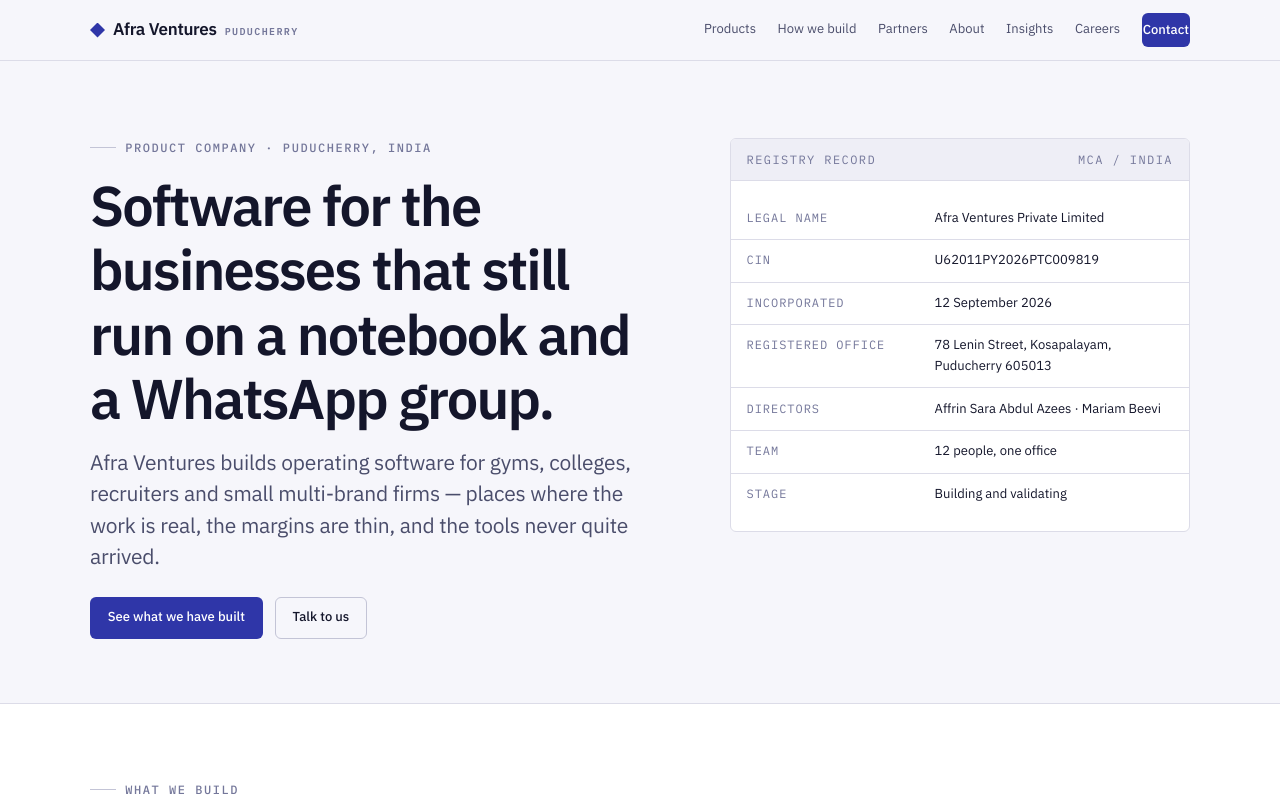
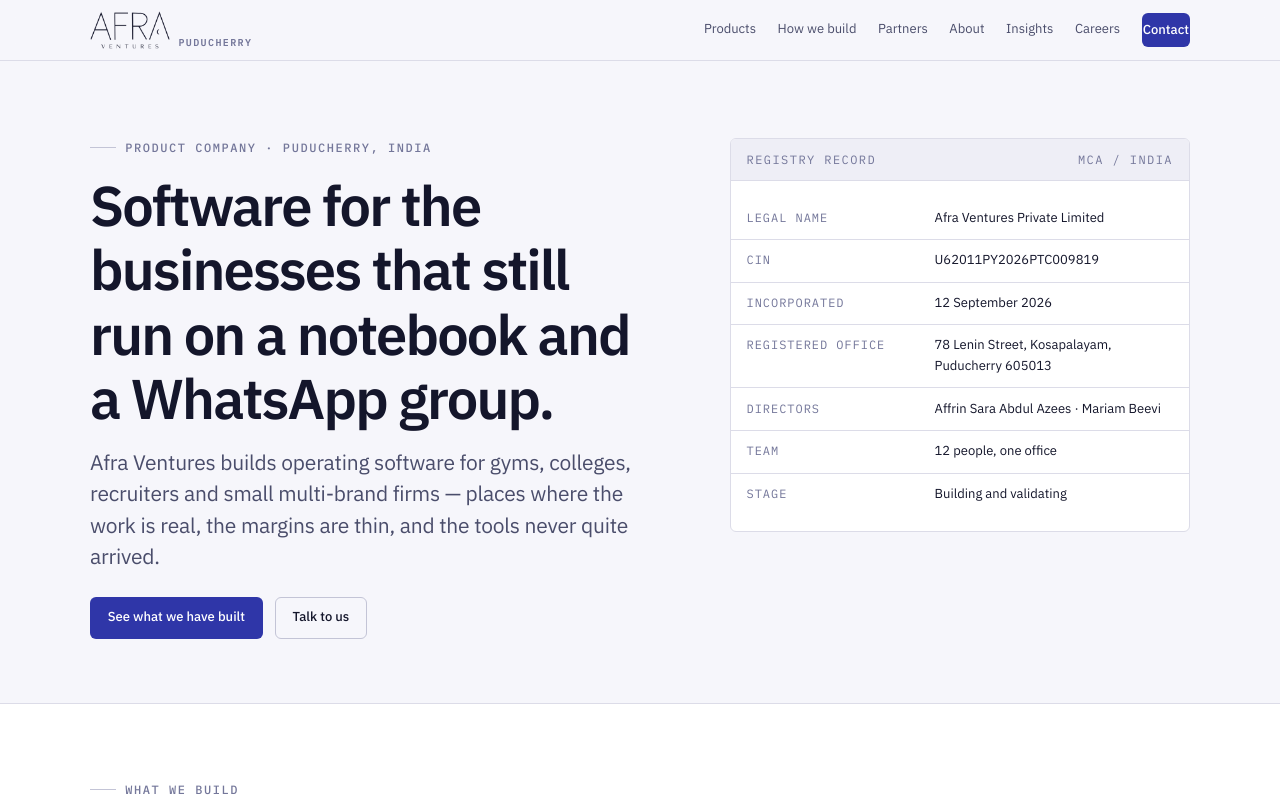
Before and after one commit to BM-ACADEMY/Afra_Ventures, a React (Vite) app in the folder client/: page / in a window 1280 px wide. Shown: the top 800 px of the page. Built offline with nearby package versions, Linux system fonts and the light colour scheme; no server answers.

Commit message:
logo updated

```diff
--- a/client/src/components/Footer.jsx
+++ b/client/src/components/Footer.jsx
@@ -12,8 +12,8 @@
         <div className="foot-grid">
           <div>
             <Link className="brand" to="/" style={{ marginBottom: '.75rem' }}>
-              <span className="mark" aria-hidden="true" />
-              Afra Ventures
+              {/* Same logo as the header; see .brand-logo in site.css. */}
+              <span className="brand-logo" role="img" aria-label="Afra Ventures" />
             </Link>
             <p className="small muted" style={{ maxWidth: '34ch' }}>
               A women-led software product company in Puducherry, building tools for the
--- a/client/src/components/Header.jsx
+++ b/client/src/components/Header.jsx
@@ -23,8 +23,9 @@
     <header className="masthead">
       <div className="wrap masthead-in">
         <Link className="brand" to="/">
-          <span className="mark" aria-hidden="true" />
-          Afra Ventures
+          {/* Logo drawn in the text colour via a CSS mask (see .brand-logo in site.css),
+              so the white artwork reads on both the light and the dark theme. */}
+          <span className="brand-logo" role="img" aria-label="Afra Ventures" />
           <span className="sub">Puducherry</span>
         </Link>
         <button
--- a/client/src/styles/site.css
+++ b/client/src/styles/site.css
@@ -780,3 +780,22 @@
   .stickycta { display: flex; }
   body.landing { padding-bottom: 84px; }
 }
+
+/* ---------- header logo ----------
+   public/logo/afra-logo.png is the white wordmark (trimmed). It is used as a
+   mask and filled with the text colour, so it is dark on the light theme and
+   light on the dark theme. */
+.brand-logo {
+  display: block;
+  align-self: center;
+  height: 38px;
+  aspect-ratio: 254 / 120;
+  background-color: currentColor;
+  -webkit-mask: url("/logo/afra-logo.png") center / contain no-repeat;
+  mask: url("/logo/afra-logo.png") center / contain no-repeat;
+}
+/* "Puducherry" sits on the same line as "VENTURES" at the foot of the logo. */
+.brand-logo + .sub { align-self: flex-end; line-height: 1; margin-bottom: 1px; }
+@media (forced-colors: active) {
+  .brand-logo { forced-color-adjust: none; background-color: CanvasText; }
+}
```
Also changed, not shown: client/public/logo/afra logo - white.png (added), client/public/logo/afra-logo.png (added).
